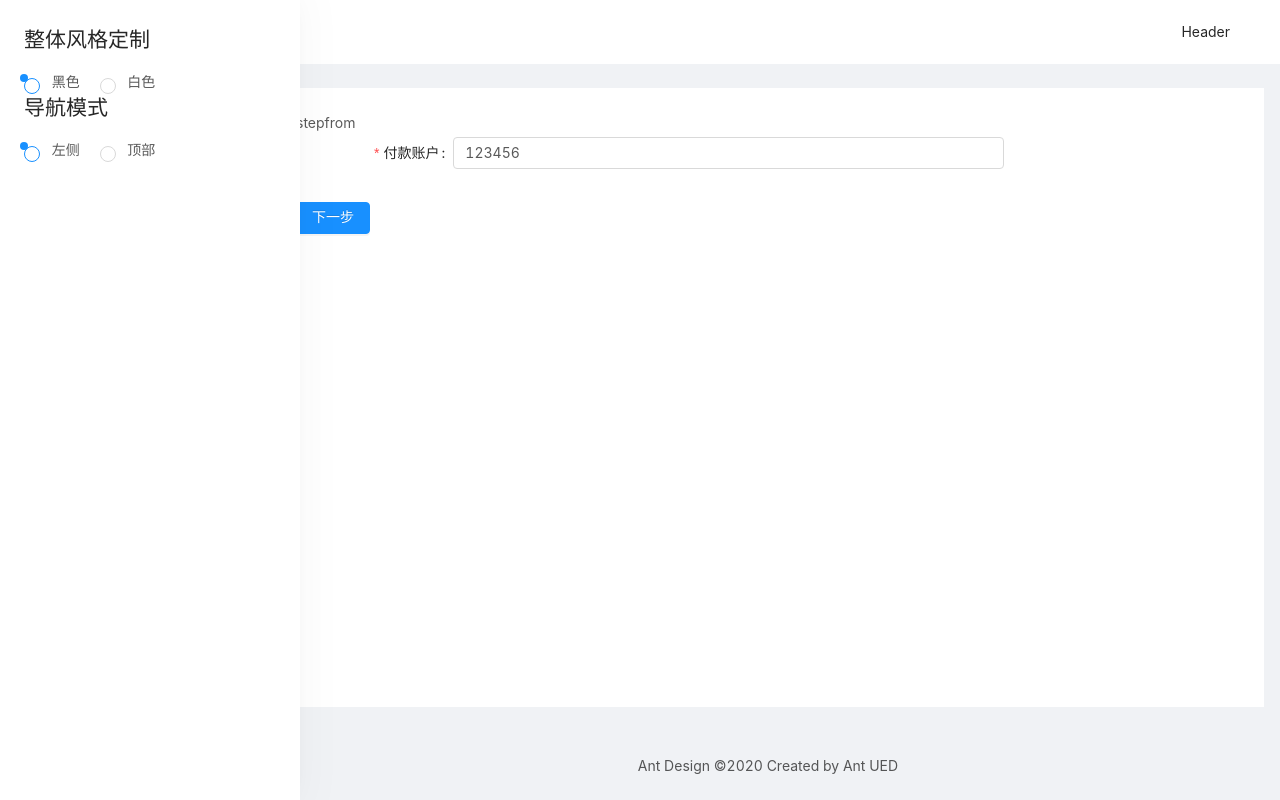
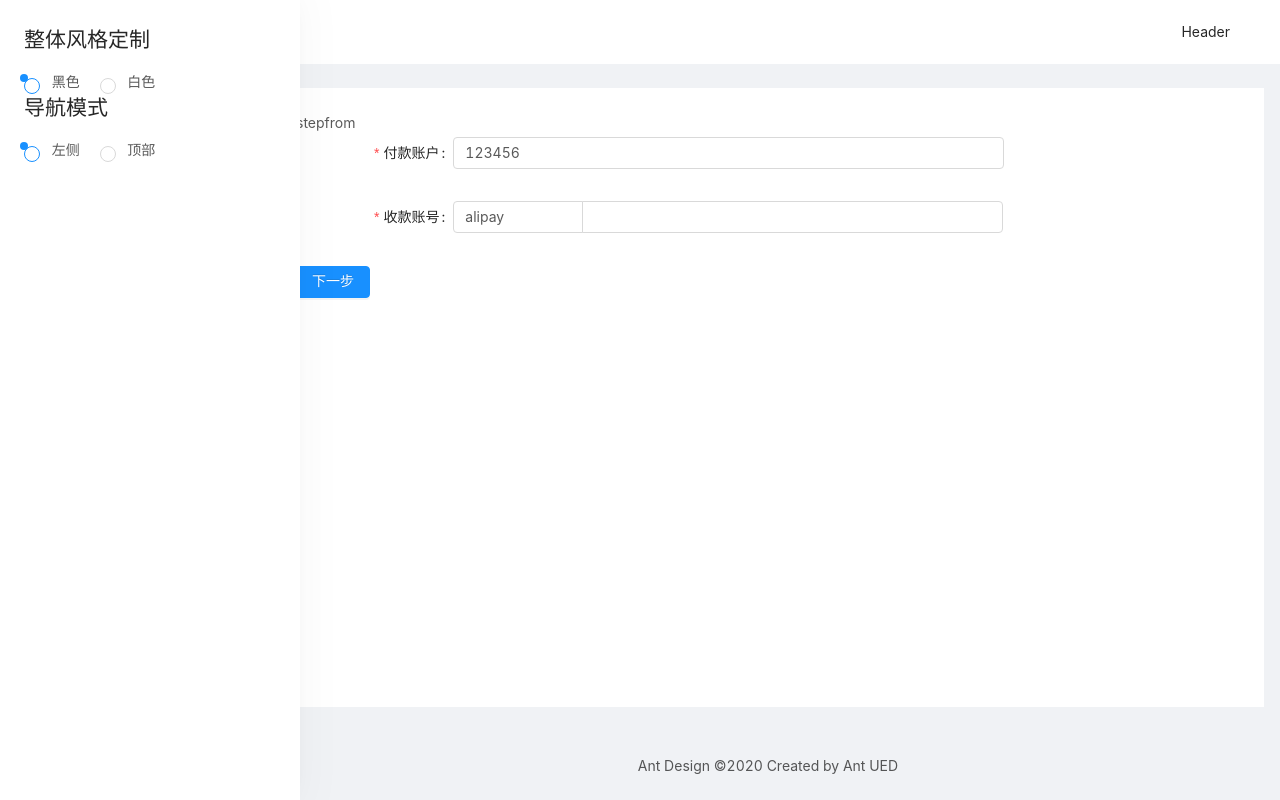
Before and after one commit to BoCan-Li/vue, a Vue app: page /form/step-form/info in a window 1280 px wide. Built offline with nearby package versions, Linux system fonts and the light colour scheme.

Commit message:
'分布表单的自动验证'

```diff
--- /dev/null
+++ b/src/components/ReceiveAccount.vue
@@ -0,0 +1,51 @@
+<template>
+  <div>
+    <a-input-group compact>
+      <a-select v-model="type" style="width: 130px" @change="handleTypeChange">
+        <a-select-option value="alipay">
+          alipay
+        </a-select-option>
+        <a-select-option value="bank">
+          bank
+        </a-select-option>
+      </a-select>
+      <a-input
+        style="width: calc(100% - 130px)"
+        v-model="number"
+        @change="handleNumberChange"
+      />
+    </a-input-group>
+  </div>
+</template>
+
+<script>
+export default {
+  props: {
+    value: {
+      type: Object
+    }
+  },
+  watch: {
+    value(val) {
+      Object.assign(this, val);
+    }
+  },
+  data() {
+    const { type, number } = this.value;
+    return {
+      type: type || "alipay",
+      number: number || ""
+    };
+  },
+  methods: {
+    handleTypeChange(value) {
+      this.$emit("change", { ...this.value, type: value });
+    },
+    handleNumberChange(e) {
+      this.$emit("change", { ...this.value, number: e.target.value });
+    }
+  }
+};
+</script>
+
+<style lang="less" scoped></style>
--- a/src/main.js
+++ b/src/main.js
@@ -7,7 +7,8 @@
   Drawer,
   Radio,
   Form,
-  Input
+  Input,
+  Select
 } from "ant-design-vue";
 import App from "./App.vue";
 import router from "./router";
@@ -24,6 +25,7 @@
 Vue.use(Radio);
 Vue.use(Form);
 Vue.use(Input);
+Vue.use(Select);
 Vue.component("Authorized", Authorized);
 Vue.use(AuthDirective);
 
--- a/src/store/modules/form.js
+++ b/src/store/modules/form.js
@@ -3,7 +3,11 @@
 
 const state = {
   step: {
-    payAccount: "123456"
+    payAccount: "123456",
+    receiveAccount: {
+      type: "alipay",
+      number: ""
+    }
   }
 };
 
--- a/src/views/Form/StepForm/Info.vue
+++ b/src/views/Form/StepForm/Info.vue
@@ -22,6 +22,33 @@
           placeholder="请输入付款账号"
         ></a-input>
       </a-form-item>
+      <a-form-item
+        label="收款账号"
+        :labelCol="formItemLayout.labelCol"
+        :wrapperCol="formItemLayout.wrapperCol"
+      >
+        <ReceiveAccount
+          v-decorator="[
+            'receiveAccount',
+            {
+              initialValue: step.receiveAccount,
+              rules: [
+                {
+                  required: true,
+                  message: '请输入收款账号',
+                  validator: (rule, value, callback) => {
+                    if (value && value.number) {
+                      callback();
+                    } else {
+                      callback(false);
+                    }
+                  }
+                }
+              ]
+            }
+          ]"
+        />
+      </a-form-item>
       <a-form-item>
         <a-button type="primary" @click="handleSubmit">
           下一步
@@ -32,7 +59,11 @@
 </template>
 
 <script>
+import ReceiveAccount from "@/components/ReceiveAccount";
 export default {
+  components: {
+    ReceiveAccount
+  },
   data() {
     this.form = this.$form.createForm(this);
     return {
```
